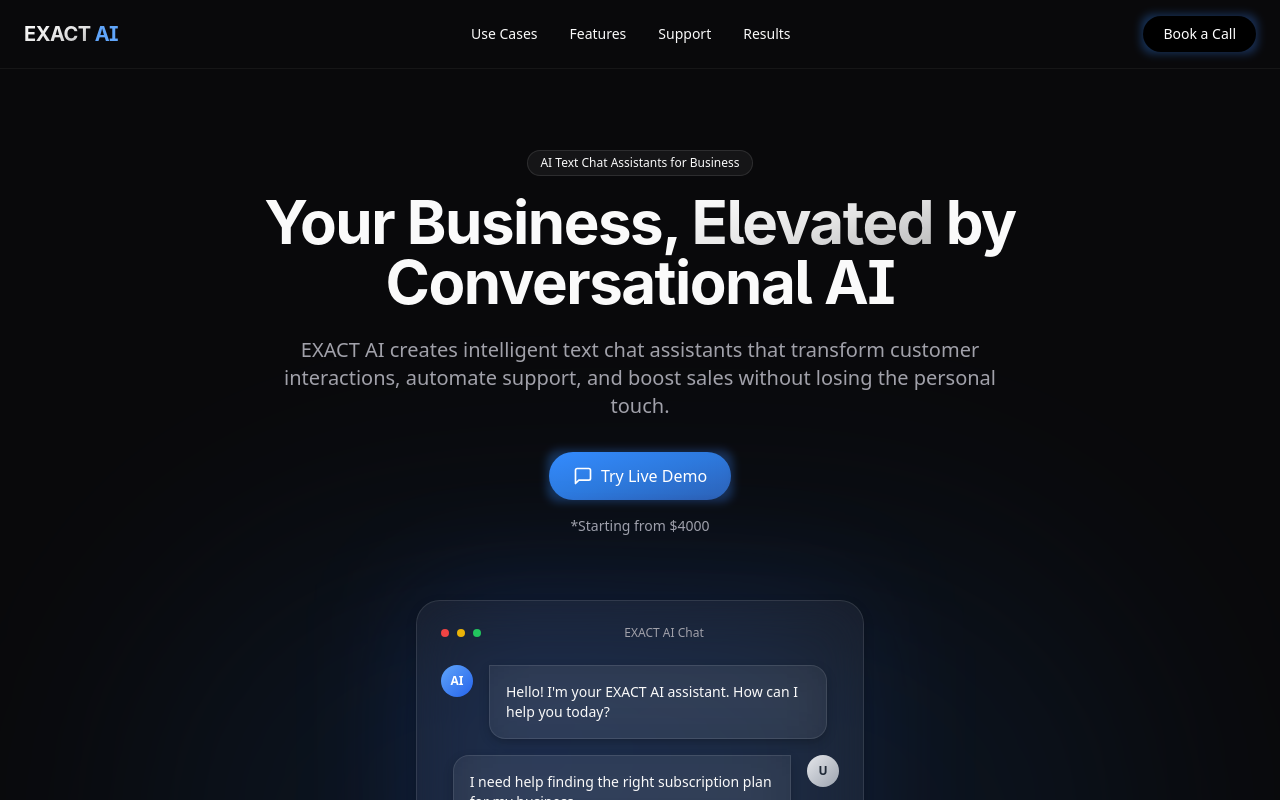
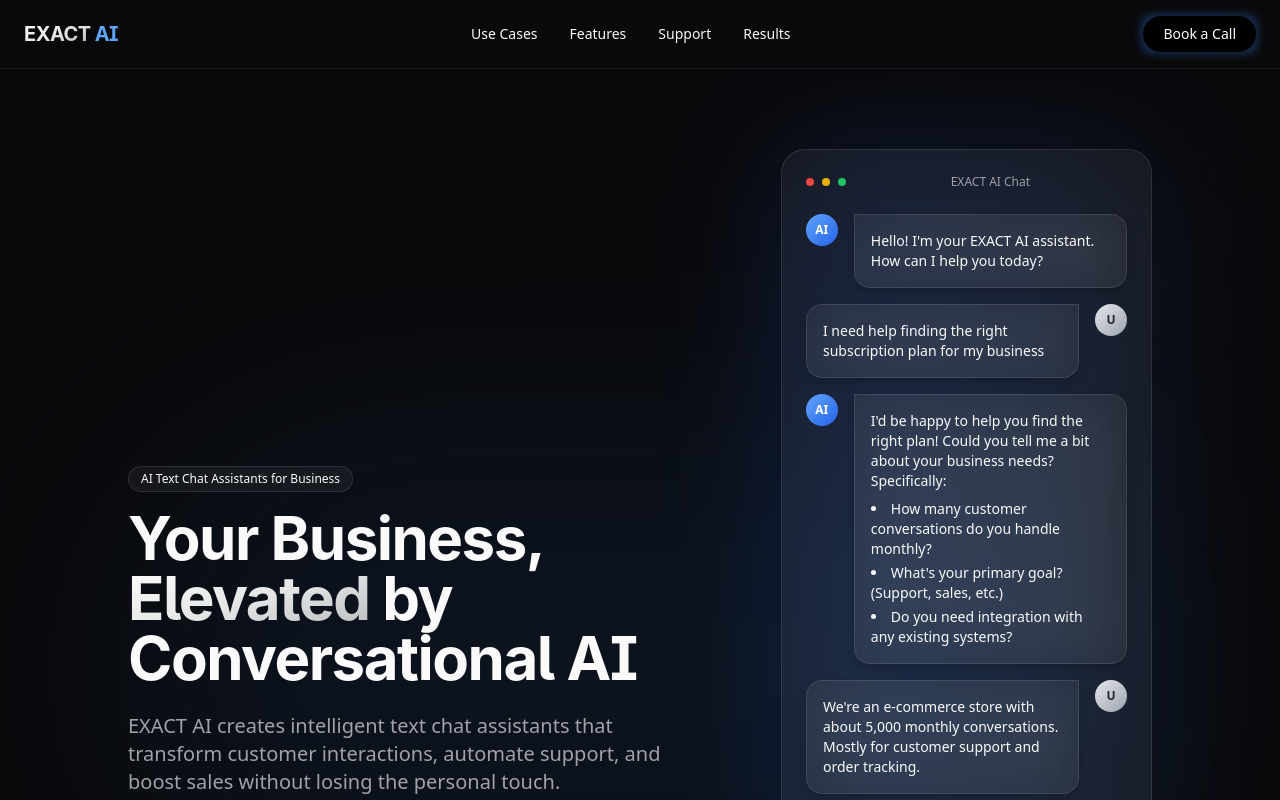
Before and after one commit to Quggos/exact-ai-ascend, a React (Vite) app: page / in a window 1280 px wide. Shown: the top 800 px of the page. Built offline with nearby package versions, Linux system fonts and the light colour scheme.

Commit message:
Reverted to edit edt-69d49e7b-3600-443d-8e8d-fdf77c520cf7: "Refactor: Improve AI text chat bot content
Enhance content and design for a professional landing page, focusing on AI text chat bot features and user experience."

```diff
--- a/src/pages/Index.tsx
+++ b/src/pages/Index.tsx
@@ -1,3 +1,4 @@
+
 import { useRef, useState, useEffect } from "react";
 import { ExactLogo } from "@/components/ExactLogo";
 import { ButtonHoverEffect } from "@/components/ui/button-hover-effect";
@@ -201,8 +202,8 @@ const Index = () => {
             <div className="absolute top-1/2 left-1/2 -translate-x-1/2 -translate-y-1/2 w-[80%] h-[40%] bg-primary/20 rounded-full blur-[120px] opacity-40"></div>
           </div>
 
-          <div className="container mx-auto flex flex-col gap-16 items-center relative z-10">
-            <div className="text-center max-w-3xl mx-auto animate-fade-in">
+          <div className="container mx-auto grid grid-cols-1 lg:grid-cols-5 gap-16 items-center relative z-10">
+            <div className="lg:col-span-3 animate-fade-in">
               <div className="inline-block py-1 px-3 rounded-full bg-white/5 border border-white/10 text-xs font-medium mb-4">
                 AI Text Chat Assistants for Business
               </div>
@@ -210,28 +211,28 @@ const Index = () => {
               <h1 className="text-4xl md:text-5xl lg:text-6xl font-display font-bold tracking-tight mb-6">
                 Your Business, <span className="text-gradient">Elevated</span> by Conversational AI
               </h1>
-              <p className="text-xl text-muted-foreground mb-8">
+              <p className="text-xl text-muted-foreground mb-8 max-w-xl">
                 EXACT AI creates intelligent text chat assistants that transform customer interactions, automate support, and boost sales without losing the personal touch.
               </p>
 
-              <div className="flex flex-col gap-4 items-center">
+              <div className="flex flex-col sm:flex-row gap-4">
                 <ButtonHoverEffect>
                   <button
                     onClick={() => scrollToSection("demo")}
-                    className="px-6 py-3 rounded-full primary-gradient text-white font-medium flex items-center justify-center gap-2 w-full"
+                    className="px-6 py-3 rounded-full primary-gradient text-white font-medium flex items-center justify-center gap-2"
                   >
                     <MessageSquare className="w-5 h-5" />
                     Try Live Demo
                   </button>
                 </ButtonHoverEffect>
-                <p className="text-muted-foreground text-sm">*Starting from $4000</p>
-              </div>
-            </div>
-
-            <div className="relative z-10 animate-fade-in w-full max-w-md mx-auto">
+                <p className="text-muted-foreground text-sm mt-2 sm:mt-4 sm:ml-2">*Starting from $4000</p>
+              </div>
+            </div>
+
+            <div className="relative lg:col-span-2 z-10 animate-fade-in flex justify-center lg:justify-end">
               <div className="relative">
                 <div className="absolute inset-0 bg-gradient-to-br from-blue-600/30 to-blue-400/10 rounded-3xl blur-3xl -z-10 opacity-70"></div>
-                <div className="glass-morphism rounded-3xl p-6 shadow-xl relative w-full">
+                <div className="glass-morphism rounded-3xl p-6 shadow-xl relative w-full max-w-md">
                   <div className="flex items-center mb-6">
                     <div className="w-2 h-2 bg-red-500 rounded-full mr-2"></div>
                     <div className="w-2 h-2 bg-yellow-500 rounded-full mr-2"></div>
```
